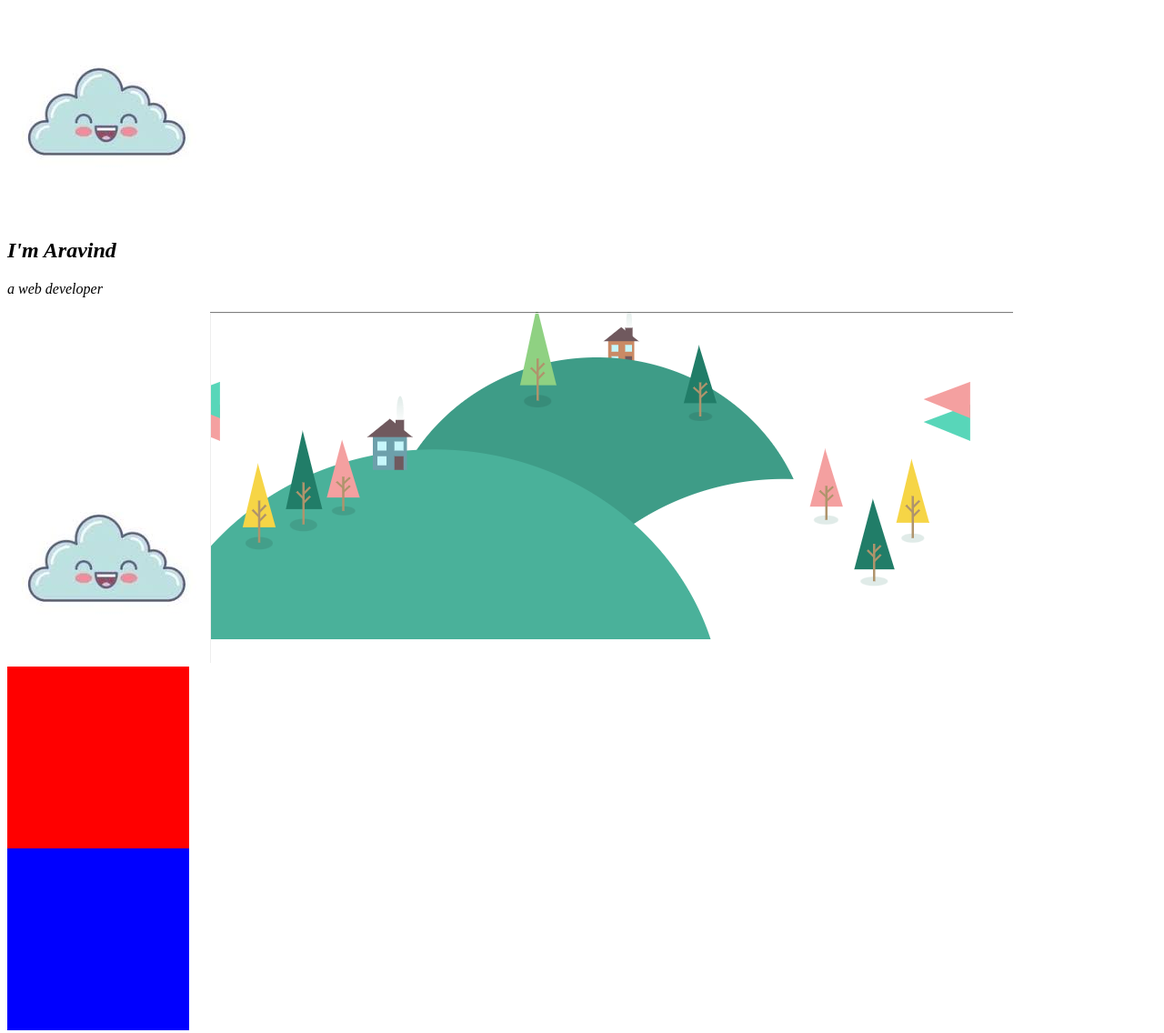
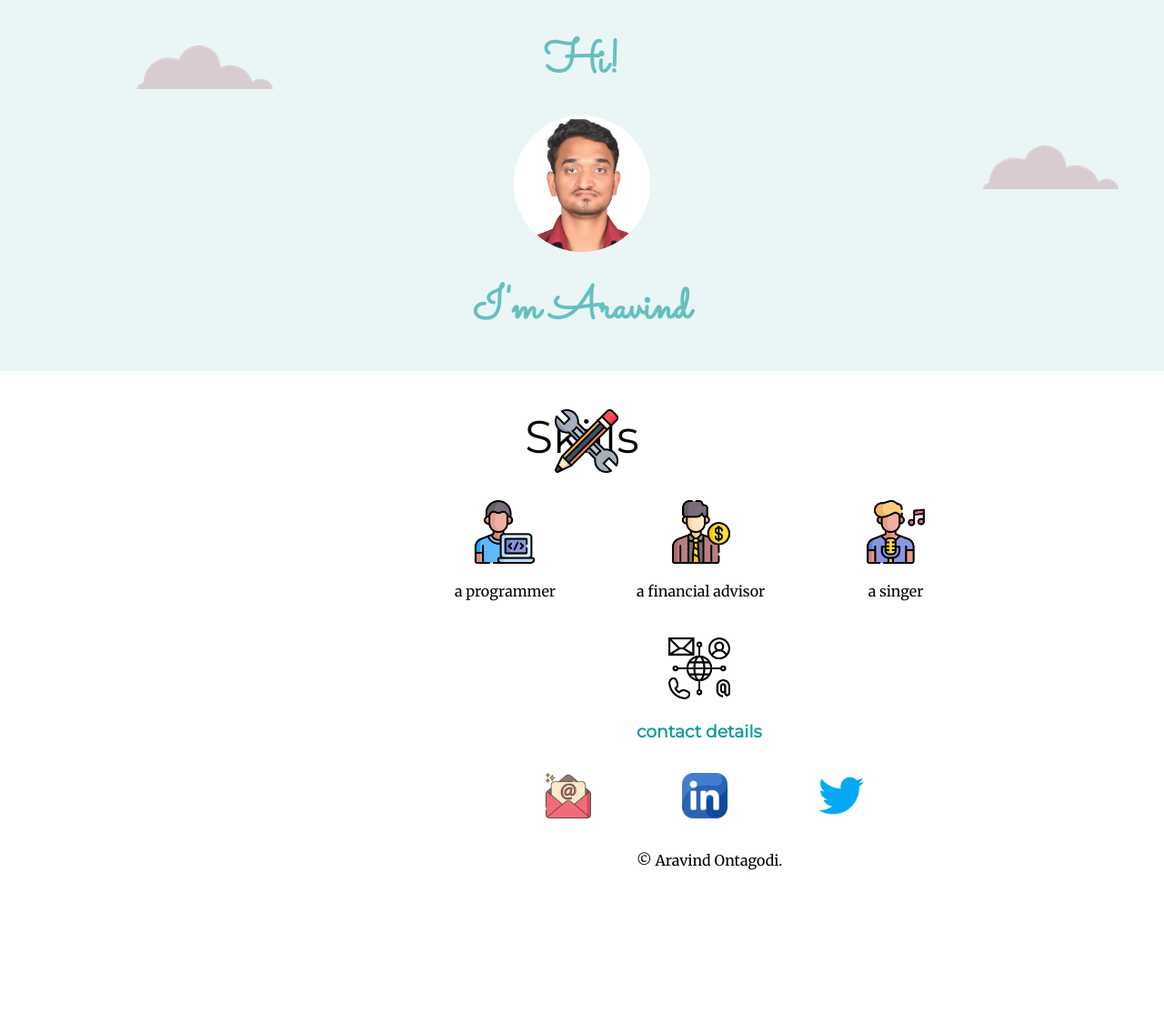
Before and after one commit to Aravind104/Resume, a plain HTML site: page html/index.html in a window 1280 px wide. Shown: the whole page at 91% size. After the commit the page ends 972 px from the top, so only its background shows below. Drawn offline with Linux system fonts and the light colour scheme.

Commit message:
let's go

```diff
--- a/css/styles.css
+++ b/css/styles.css
@@ -1,15 +1,95 @@
-.top-container {
-    font-style: italic;
+body {
+    margin: 0;
+    text-align: center;
+    font-family: 'Merriweather', serif;
 }
 
-.middle-container {
-    background-color: red;
-    width: 200px;
-    height: 200px;
+h1 {
+    font-family: 'Sacramento', cursive;
+    color: #66BFBF;
+    font-size: 50px;
+    line-height: 1;
 }
 
-.bottom-container {
-    background-color: blue;
-    width: 200px;
-    height: 200px;
+h2 {
+    font-family: 'Montserrat', sans-serif;
+    font-size: 50px;
+    font-weight: normal;
 }
+
+h3 {
+    font-family: 'Montserrat', sans-serif;
+    color: #11999E;
+}
+
+.skill-img {
+    position: absolute;
+    float: right;
+    right: 600px;
+    top: 450px;
+}
+
+.dev {
+    position: absolute;
+    left: 500px;
+    top: 550px;
+}
+
+.finance {
+    position: absolute;
+    left: 700px;
+    top: 550px;
+}
+
+.sing {
+    position: absolute;
+    left: 950px;
+    top: 550px;
+}
+
+.right-cloud {
+    position: absolute;
+    right: 50px;
+    top: 160px;
+}
+
+.left-cloud {
+    position: absolute;
+    left: 150px;
+    top: 50px;
+}
+
+.email {
+    position: absolute;
+    left: 600px;
+    top: 850px;
+}
+
+.linkedin {
+    position: absolute;
+    left: 750px;
+    top: 850px;
+}
+
+.twitter {
+    position: absolute;
+    left: 900px;
+    top: 850px;
+}
+
+.top-container {
+    background-color: #EAF6F6;
+    padding: 10px;
+}
+
+.contact {
+    position: absolute;
+    top: 700px;
+    left: 700px;
+}
+
+.copyright {
+    position: absolute;
+    top: 920px;
+    left: 700px;
+}
--- a/html/index.html
+++ b/html/index.html
@@ -6,19 +6,48 @@
     <title>Aravind</title>
     <link rel="stylesheet" href="/css/styles.css">
     <link rel="icon" type="image/x-icon" href="/images/aravind.ico">
+    <link rel="preconnect" href="https://fonts.googleapis.com">
+    <link rel="preconnect" href="https://fonts.gstatic.com" crossorigin>
+    <link href="https://fonts.googleapis.com/css2?family=Merriweather&family=Montserrat&family=Sacramento&display=swap" rel="stylesheet">
 </head>
 
 <body>
     <div class="top-container">
-        <img src="/images/cloud.jpeg">
-        <h2>I'm Aravind</h2>
-        <p>a web developer</p>
-        <img src="/images/cloud.jpeg">
-        <img src="/images/m.png">
+        <h1>Hi!</h1>
+        <img src="/images/Aravind_circle_photo.png" width=150 height=150>
+        <h1>I'm Aravind</h1>
+        <img class="left-cloud" src="/images/cloud.png" alt="Cloud-left">
+        <img class="right-cloud" src="/images/cloud.png" alt="Cloud-right">
     </div>
-    <div class="middle-container">
+    <img class="skill-img" src="/images/pencil.png" alt="skil-img" width=70 height=70>
+    <h2>Skills</h2>
+
+    <div class="dev">
+        <img src="/images/programmer.png" width=70 height=70>
+        <p>a programmer</p>
     </div>
-    <div class="bottom-container">
+
+    <div class="finance">
+        <img src="/images/financial-advisor.png" width=70 height=70>
+        <p>a financial advisor</p>
+    </div>
+
+    <div class="sing">
+        <img src="/images/singer.png" width=70 height=70>
+        <p>a singer</p>
+    </div>
+    <div class="contact">
+        <img src="/images/contact.png" alt="contact-img" height=70 width=70>
+        <h3>contact details</h3>
+    </div>
+    <div class="contact-adress">
+        <a class="email" target="_target" href="mailto:ontagodiaravin@gmail.com"><img src="/images/email.png" height=50 width=50></a>
+        <a class="linkedin" target="_target" href="https://www.linkedin.com/in/aravind-ontagodi-79199b190/"><img src="/images/linkedin.png" height=50 width=50></a>
+        <a class="twitter" target="_target" href="https://twitter.com/Aravindontagodi"><img src="/images/twitter.png " width=50 height=50></a>
+
+    </div>
+    <div class="copyright">
+        <p>© Aravind Ontagodi.</p>
     </div>
 </body>
 
```
Also changed, not shown: images/Aravind_circle_photo.png (added), images/aravind_photo.jpg (added), images/backlit.jpg (added), images/cnature.jpg (added), images/contact.png (added), images/email.png (added), images/financial-advisor.png (added), images/linkedin.png (added), images/nature (1).gif (added), images/pencil.png (added), images/programmer.png (added), images/singer.png (added), images/tree_shadow.jpg (added), images/twitter.png (added).
